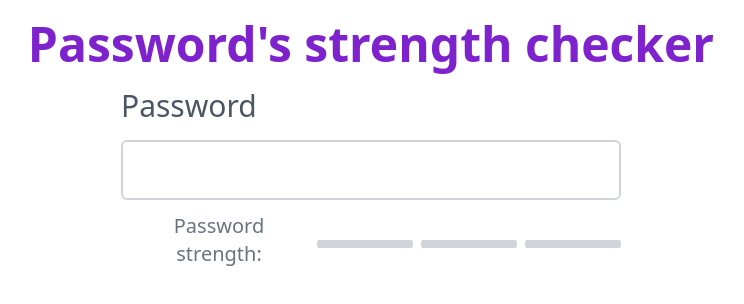
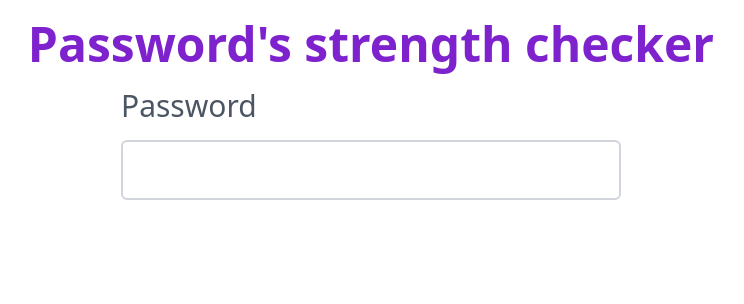
Before and after one commit to KsanaSal/input-password-strong-checker, an Angular app: page / in a window 1280 px wide. Shown: the top 304 px of the page, without its empty margins (269-1013 px from the left). Built offline with nearby package versions, Linux system fonts and the light colour scheme.

Commit message:
Added password force

```diff
--- a/src/app/password-input/password-input.component.html
+++ b/src/app/password-input/password-input.component.html
@@ -10,6 +10,7 @@
       formControlName="password"
     />
     <app-password-strength-bar
+      *ngIf="form.controls['password'].dirty"
       [passwordToRead]="form.value.password"
     ></app-password-strength-bar>
   </div>
--- a/src/app/password-input/password-strength-bar/password-strength-bar.component.html
+++ b/src/app/password-input/password-strength-bar/password-strength-bar.component.html
@@ -1,8 +1,28 @@
 <div class="flex gap-2 font-medium text-xl mt-3 mx-auto">
   <h2 class="text-gray-500 ml-2 text-center">Password strength:</h2>
-  <ul class="flex gap-2 text-end items-center pt-2">
-    <li class="w-24 h-2 bg-gray-300 rounded-sm"></li>
-    <li class="w-24 h-2 bg-gray-300 rounded-sm"></li>
-    <li class="w-24 h-2 bg-gray-300 rounded-sm"></li>
+  <ul class="flex gap-0.5 text-end items-center pt-2">
+    <li
+      class="w-24 h-2 bg-gray-300 rounded-sm"
+      [ngClass]="{
+        'bg-red-500': force <= 1,
+        'bg-yellow-500': force === 2,
+        'bg-green-500': force === 3
+      }"
+    ></li>
+    <li
+      class="w-24 h-2 bg-gray-300 rounded-sm"
+      [ngClass]="{
+        'bg-red-500': force === 0,
+        'bg-yellow-500': force === 2,
+        'bg-green-500': force === 3
+      }"
+    ></li>
+    <li
+      class="w-24 h-2 bg-gray-300 rounded-sm"
+      [ngClass]="{
+        'bg-red-500': force === 0,
+        'bg-green-500': force === 3
+      }"
+    ></li>
   </ul>
 </div>
--- a/src/app/password-input/password-strength-bar/password-strength-bar.component.ts
+++ b/src/app/password-input/password-strength-bar/password-strength-bar.component.ts
@@ -7,6 +7,7 @@ import { Component, Input, OnChanges, SimpleChanges } from '@angular/core';
 })
 export class PasswordStrengthBarComponent implements OnChanges {
   @Input() passwordToRead!: string | null | undefined;
+  force: number = 0;
   constructor() {}
 
   private passwordStrength(password: string) {
@@ -23,6 +24,6 @@ export class PasswordStrengthBarComponent implements OnChanges {
 
   ngOnChanges(changes: SimpleChanges): void {
     const password = changes['passwordToRead'].currentValue;
-    this.passwordStrength(password);
+    this.force = this.passwordStrength(password);
   }
 }
```
